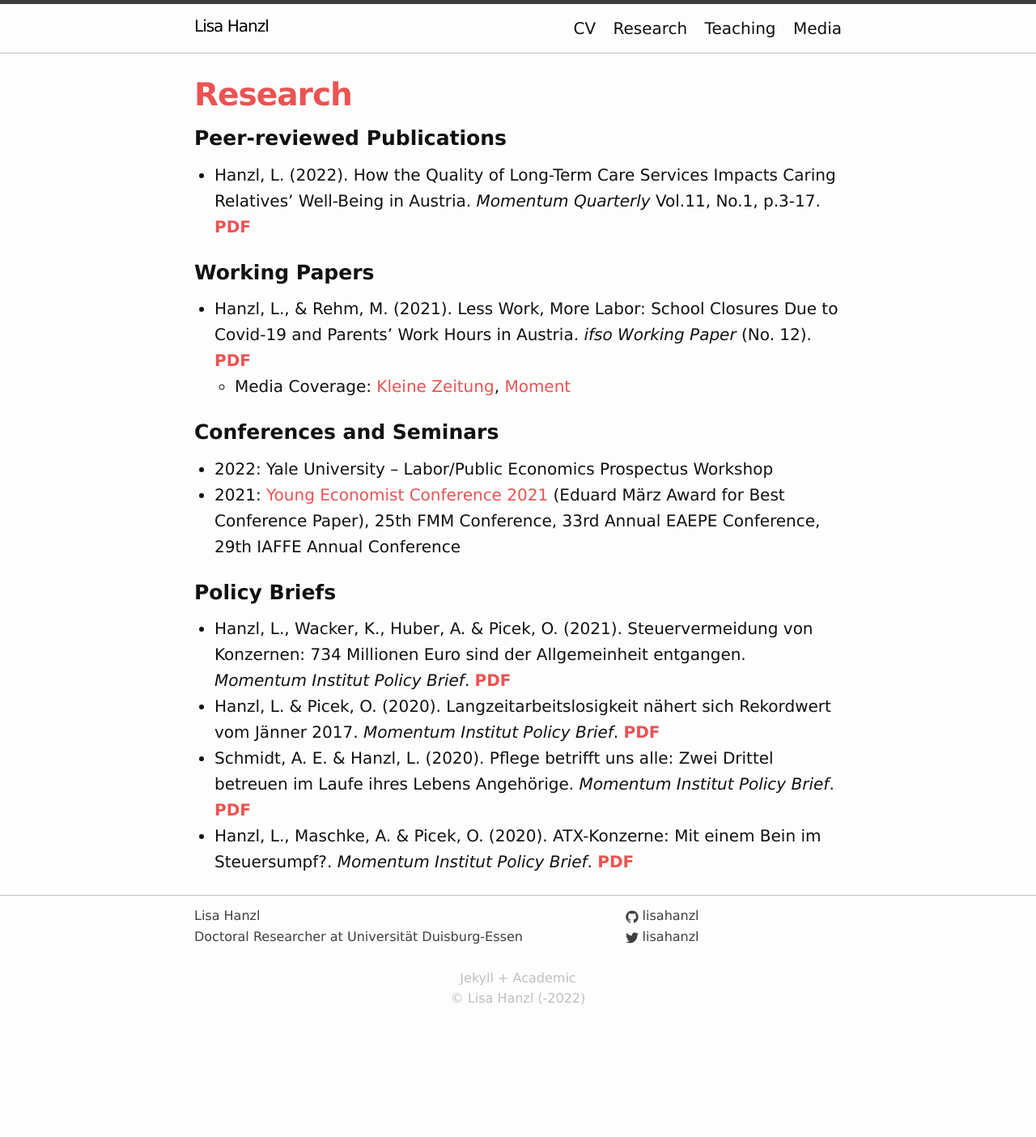
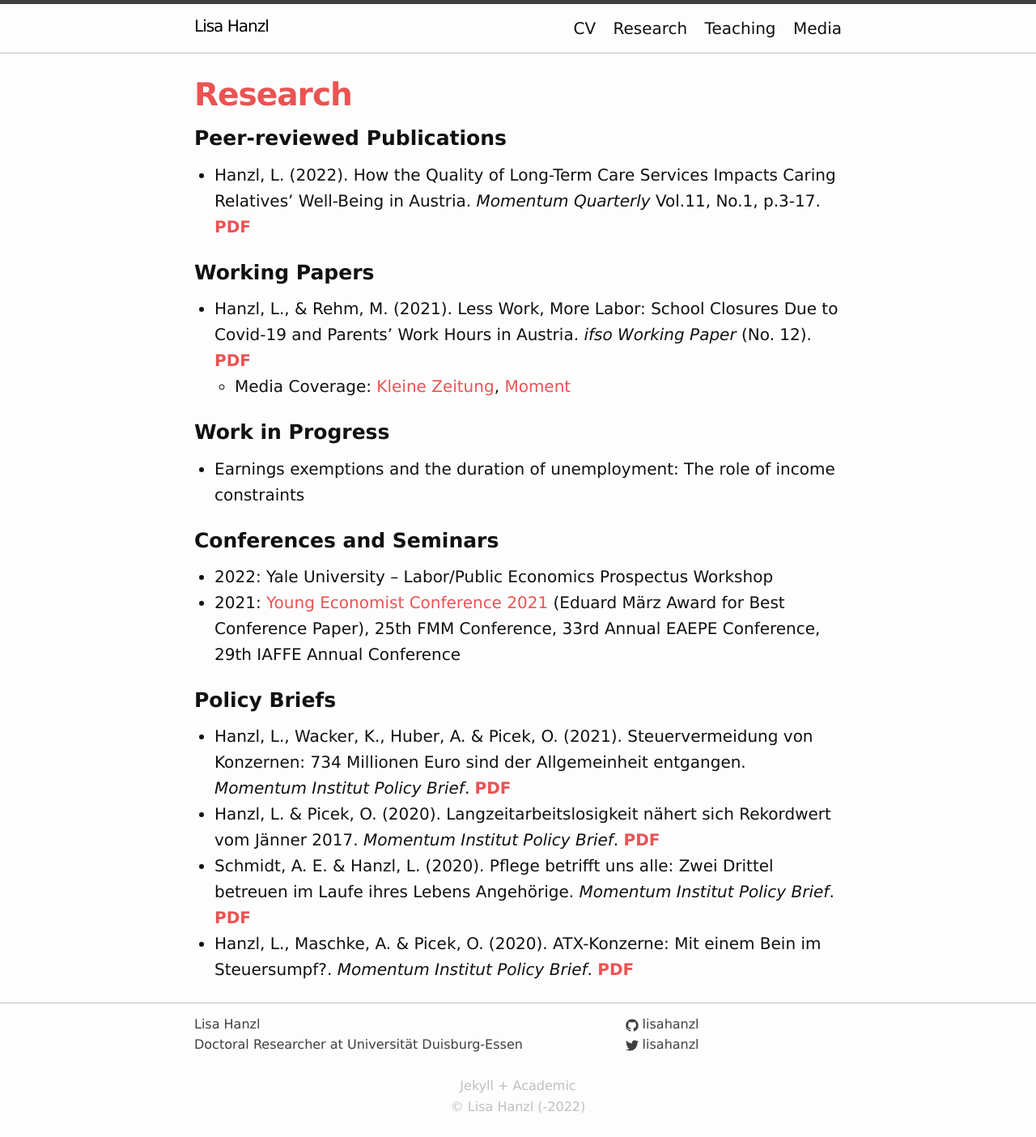
Before and after one commit to lisahanzl/lisahanzl.github.io, a Jekyll site: the page built from 01_research.md, in a window 1280 px wide. Shown: the whole page at 81% size. Built offline with Jekyll 4.4.1, drawn with Linux system fonts in a browser that asks for light colours; before the commit the page ends 1271 px from its top, so only the background shows below that.

Commit message:
add work in progress

```diff
--- a/01_research.md
+++ b/01_research.md
@@ -17,6 +17,11 @@ permalink: /research/
   - Media Coverage: [Kleine Zeitung](https://www.kleinezeitung.at/politik/5981546/Frauen-unter-Druck_Folgen-der-Pandemie_Nur-Frauen-reduzierten){:target="_blank"}, [Moment](https://www.moment.at/story/schulschließungen-pandemie-arbeit){:target="_blank"}
 <p> </p>
 
+### Work in Progress
+<p> </p>
+- Earnings exemptions and the duration of unemployment: The role of income constraints
+<p> </p>
+
 ### Conferences and Seminars
 <p> </p>
 - 2022: Yale University -- Labor/Public Economics Prospectus Workshop
```
